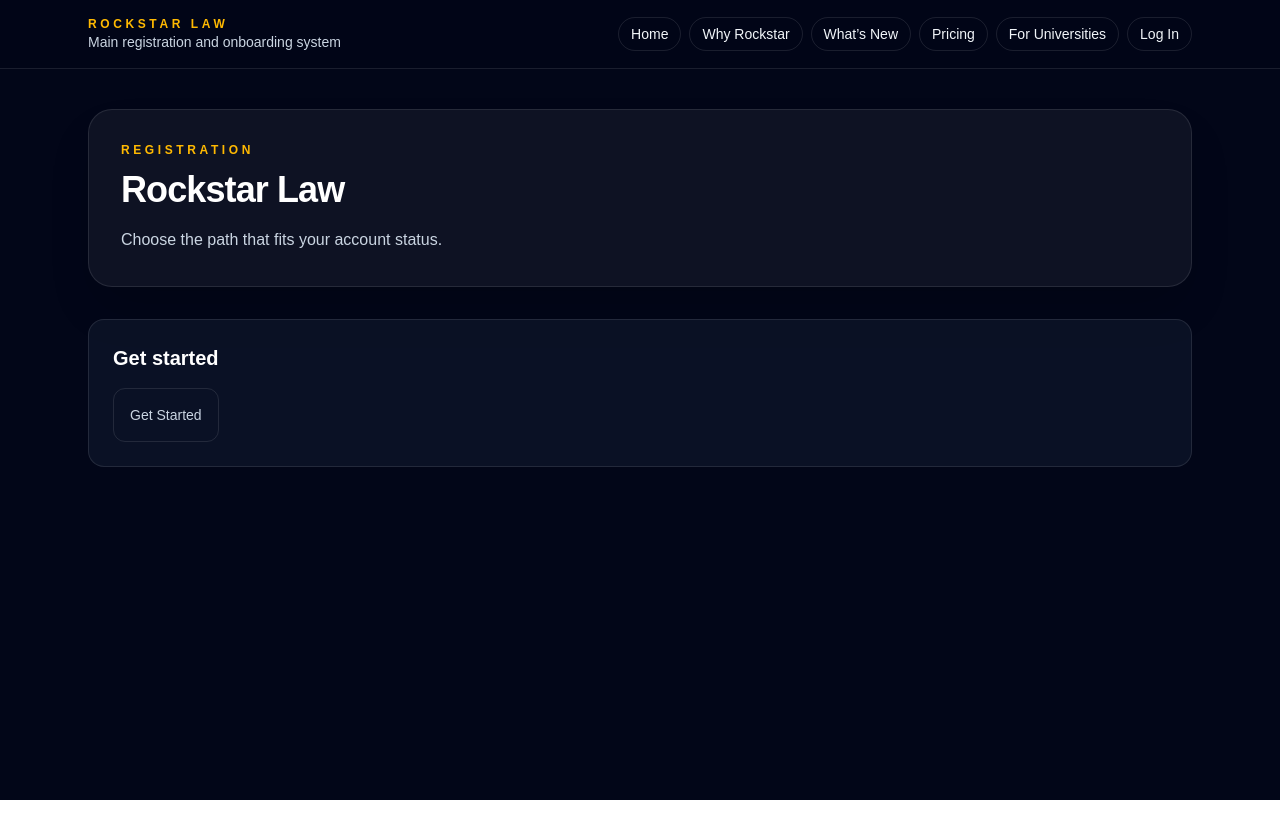
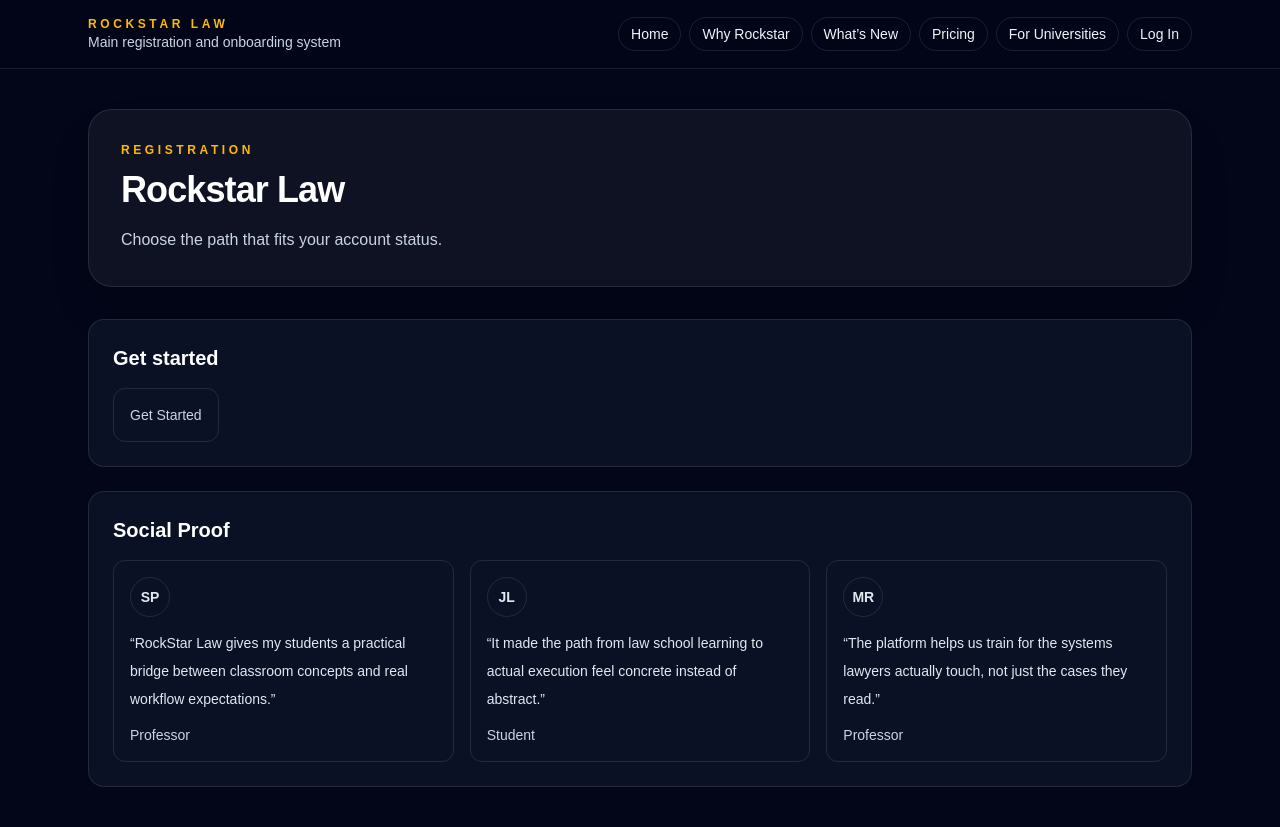
Before and after one commit to RockstarLaw/website, a Next.js app: page / in a window 1280 px wide. Before the commit the page ends 800 px from the top, so only its background shows below. Built offline with nearby package versions, Linux system fonts and the light colour scheme.

Commit message:
UI Phase 3: add homepage social proof section

```diff
--- a/src/app/page.tsx
+++ b/src/app/page.tsx
@@ -2,6 +2,24 @@
 
 import { ContentCard } from "@/components/content-card";
 import { SiteShell } from "@/components/site-shell";
+
+const testimonials = [
+  {
+    initials: "SP",
+    role: "Professor",
+    quote: "RockStar Law gives my students a practical bridge between classroom concepts and real workflow expectations.",
+  },
+  {
+    initials: "JL",
+    role: "Student",
+    quote: "It made the path from law school learning to actual execution feel concrete instead of abstract.",
+  },
+  {
+    initials: "MR",
+    role: "Professor",
+    quote: "The platform helps us train for the systems lawyers actually touch, not just the cases they read.",
+  },
+];
 
 export default function HomePage() {
   return (
@@ -10,6 +28,7 @@
       title="Rockstar Law"
       description="Choose the path that fits your account status."
     >
+      <div className="grid gap-6">
         <ContentCard title="Get started">
           <div className="flex flex-wrap gap-3">
             <Link
@@ -20,6 +39,21 @@
             </Link>
           </div>
         </ContentCard>
+
+        <ContentCard title="Social Proof">
+          <div className="grid gap-4 md:grid-cols-3">
+            {testimonials.map((item) => (
+              <div key={`${item.role}-${item.initials}`} className="rounded-xl border border-white/10 p-4">
+                <div className="mb-3 flex h-10 w-10 items-center justify-center rounded-full border border-white/10 text-sm font-semibold text-slate-200">
+                  {item.initials}
+                </div>
+                <p className="text-slate-200">“{item.quote}”</p>
+                <p className="mt-3 text-sm text-slate-300">{item.role}</p>
+              </div>
+            ))}
+          </div>
+        </ContentCard>
+      </div>
     </SiteShell>
   );
 }
```
Lines whose indentation alone changed are shown as unchanged.
